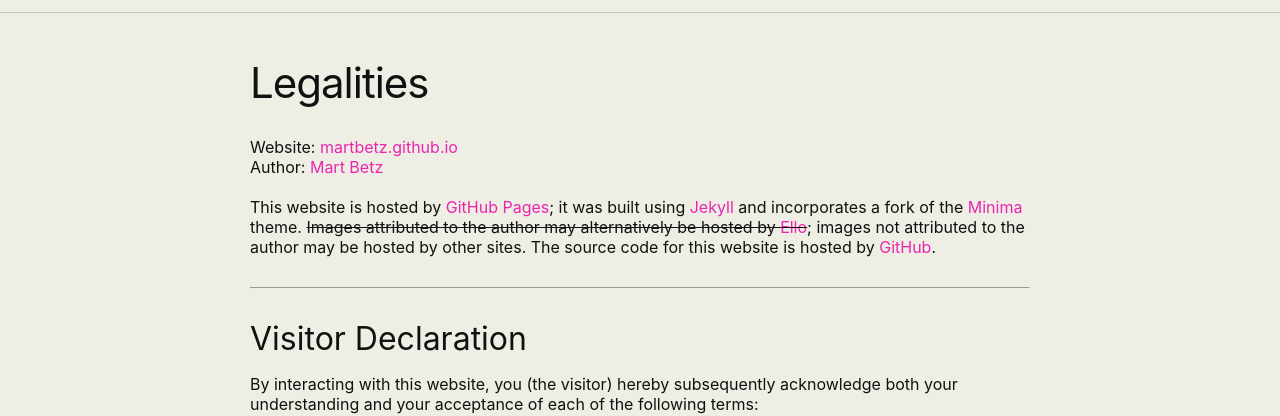
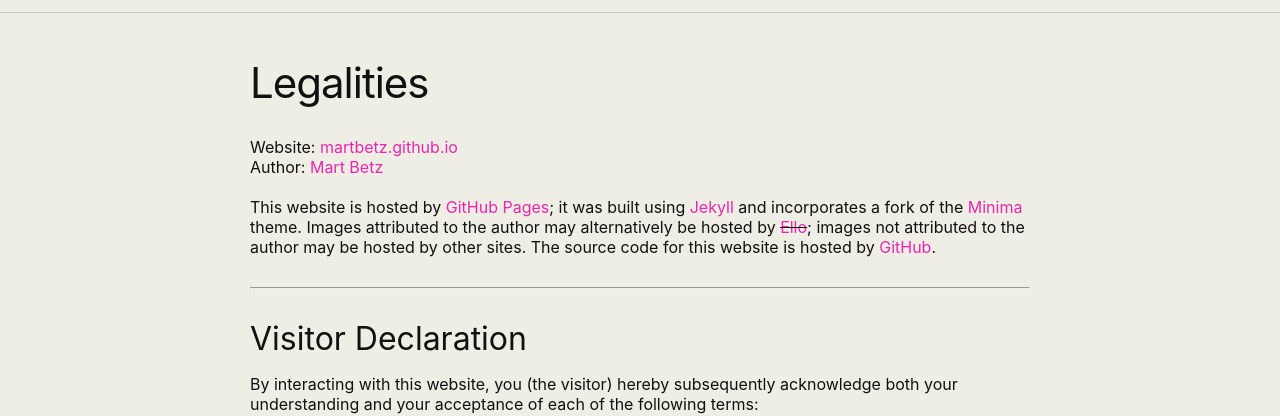
Before and after one commit to martbetz/martbetz.github.io, a Jekyll site: the page built from terms-and-conditions.md, in a window 1280 px wide and 900 px high. Shown: the part 49-465 px from the top of the window. Built offline with Jekyll 4.4.1, drawn with Linux system fonts in a browser that asks for light colours.

Commit message:
Update terms-and-conditions.md

```diff
--- a/terms-and-conditions.md
+++ b/terms-and-conditions.md
@@ -8,7 +8,7 @@
 Author: <a href="https://github.com/martbetz">Mart Betz</a>
 <br>
 <br>
-This website is hosted by <a href="https://pages.github.com">GitHub Pages</a>; it was built using <a href="https://jekyllrb.com">Jekyll</a> and incorporates a fork of the <a href="https://jekyll.github.io/minima/about/">Minima</a> theme. <s>Images attributed to the author may alternatively be hosted by <a href="https://martbetz.github.io/social404.html">Ello</a></s>; images not attributed to the author may be hosted by other sites. The source code for this website is hosted by <a href="github.com">GitHub</a>.
+This website is hosted by <a href="https://pages.github.com">GitHub Pages</a>; it was built using <a href="https://jekyllrb.com">Jekyll</a> and incorporates a fork of the <a href="https://jekyll.github.io/minima/about/">Minima</a> theme. Images attributed to the author may alternatively be hosted by <s><a href="https://martbetz.github.io/social404.html">Ello</a></s>; images not attributed to the author may be hosted by other sites. The source code for this website is hosted by <a href="github.com">GitHub</a>.
 <hr>
 <!--
 <ol>
```
